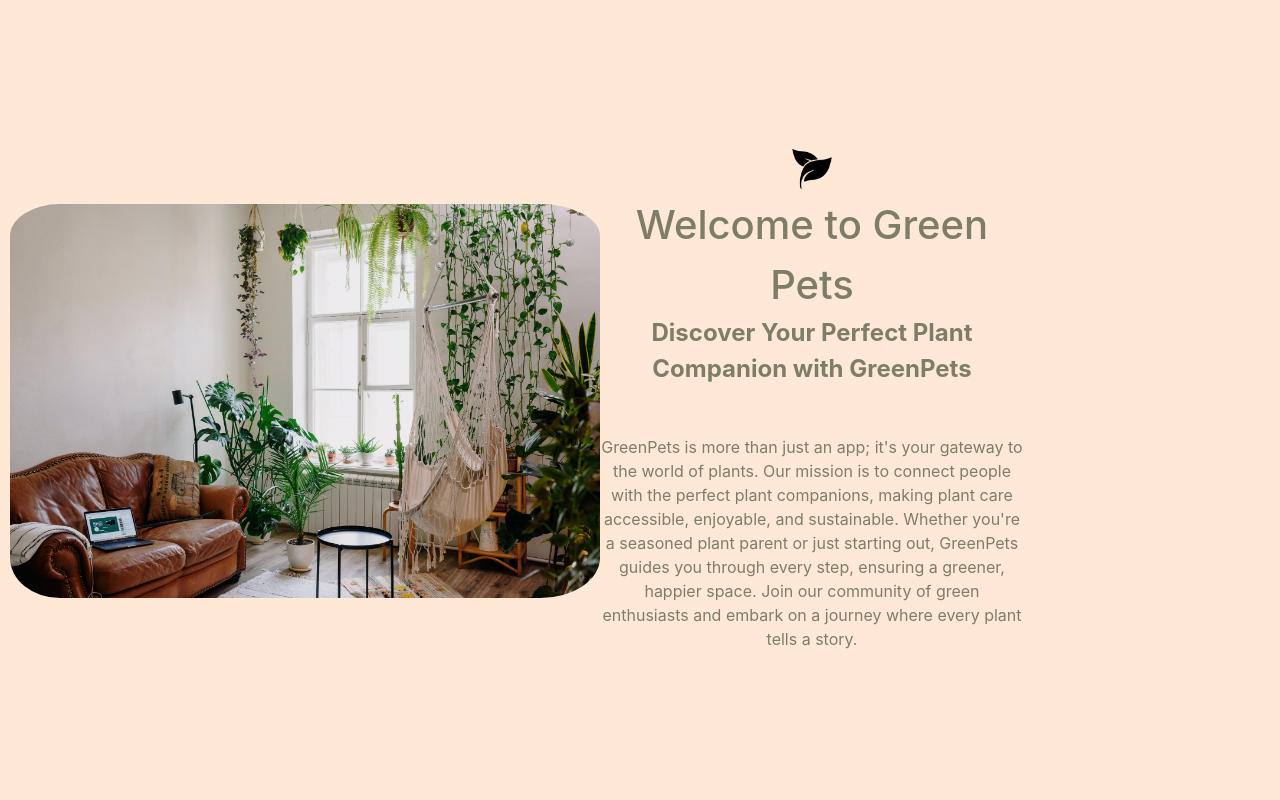
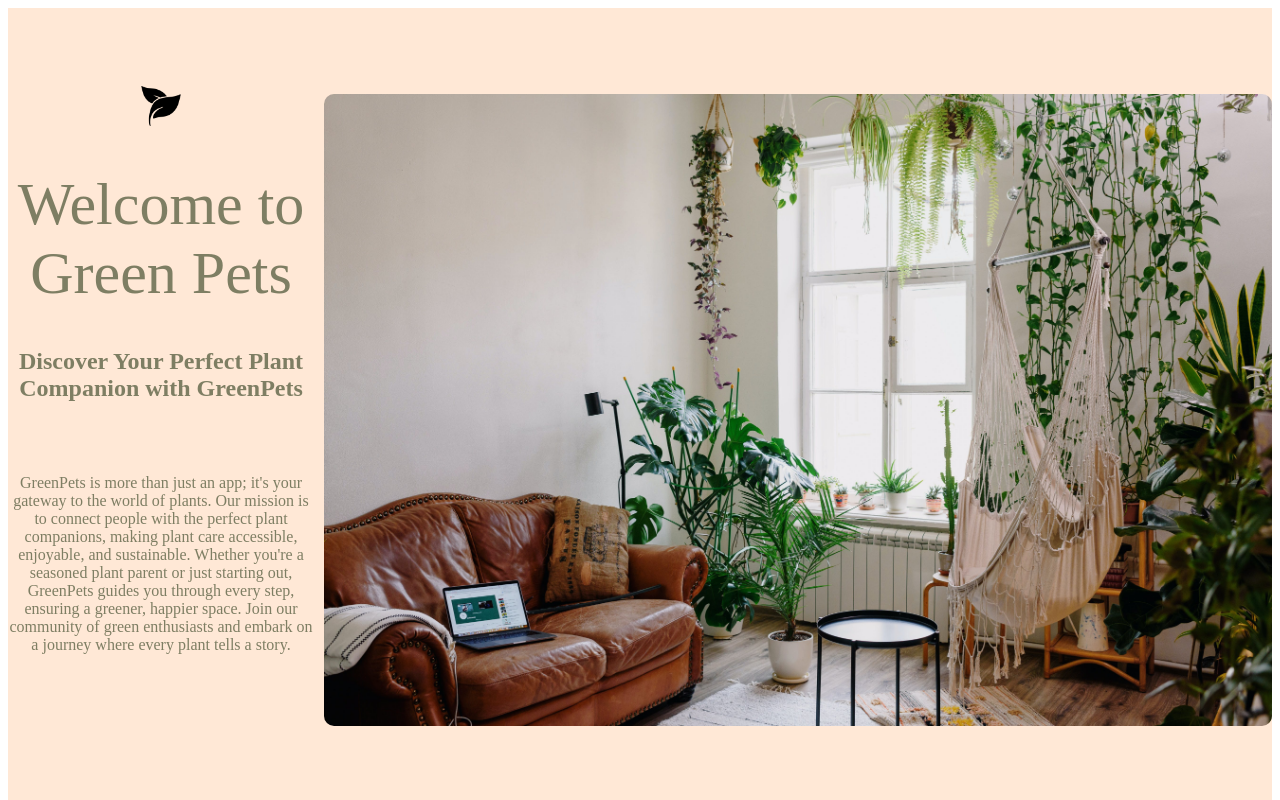
Before and after one commit to Los-Terremotos/GreenPets, a React (Vite) app in the folder client/: page / in a window 1280 px wide. Shown: the top 800 px of the page. Built offline with nearby package versions, Linux system fonts and the light colour scheme.

Commit message:
Updated some styling for HomePage. Implemented scroll effect for navbar tabs

```diff
--- a/client/package.json
+++ b/client/package.json
@@ -24,6 +24,7 @@
     "@mui/material": "^5.14.18",
     "@reduxjs/toolkit": "^2.0.1",
     "@types/react-redux": "^7.1.32",
+    "@types/react-scroll": "^1.8.10",
     "axios": "^1.6.2",
     "framer-motion": "^10.16.16",
     "graphql": "^16.8.1",
@@ -32,6 +33,7 @@
     "react-icons": "^4.12.0",
     "react-redux": "^9.0.4",
     "react-router-dom": "^6.20.1",
+    "react-scroll": "^1.9.0",
     "styled-components": "^6.1.1"
   },
   "devDependencies": {
--- a/client/src/components/HomePageComponents/HeroSection.tsx
+++ b/client/src/components/HomePageComponents/HeroSection.tsx
@@ -6,10 +6,7 @@ import { GeneralSectionContainer } from '../../styles';
 
 
 const HeroSectionContainer = styled(GeneralSectionContainer)`
-  display: flex;
   flex-direction: row;
-  justify-content: space-evenly;
-  align-items: center;
   width: 100%;
   height: 100vh;
   top: 45px;
@@ -25,11 +22,28 @@ const HeroSectionContainer = styled(GeneralSectionContainer)`
   }
 `
 
-const HeroSectionContainerImg = styled.img`
-  width: 600px;
-  height: 100%;
+const Wrapper = styled.div`
+  display: flex;
+  flex: 1;
+`
+
+const TextContainer = styled.div`
+  flex: 1;
+  text-align: center;
+  color: #7E7E63;
+  height: 80%;
+
+  h1{
+    font-size: 60px;
+    font-weight: 500;
+  }
+`
+
+const HeroSectionImgContainer = styled.div`
+  width: 75%;
+  height: 80%;
   padding-top: 8px;
-  border-radius: 10%;
+
   padding-left: 10px;
 
   @media (max-width: 900px) {
@@ -38,23 +52,13 @@ const HeroSectionContainerImg = styled.img`
     width: 80%;
   }
 `
-const TextContainer = styled.div`
-  flex: 1;
-  text-align: center;
-  margin-right: 20%;
 
-  h1{
-    font-size: 40px;
-    font-weight: 500;
-  }
+const Image = styled.img`
+  max-width: 100%;
+  height: auto;
+  border-radius: 10px;
+`
 
-  @media (max-width: 900px) {
-    display: none;
-  }
-
-  color: #7E7E63;
-
-`
 const LeafImg = styled.img`
   max-width: 100%;
   height: 40px;
@@ -70,9 +74,7 @@ const HeroSection: React.FC = () => {
 
   return (
     <HeroSectionContainer>
-      <div>
-        <HeroSectionContainerImg src={assets} alt="Hero Section Container Image" />
-      </div>
+      <Wrapper>
         <TextContainer>
           <LeafImg src={leaf} alt="Leaf Icon" />
           <h1>Welcome to Green Pets</h1>
@@ -81,6 +83,11 @@ const HeroSection: React.FC = () => {
           <br/>
           <p>GreenPets is more than just an app; it's your gateway to the world of plants. Our mission is to connect people with the perfect plant companions, making plant care accessible, enjoyable, and sustainable. Whether you're a seasoned plant parent or just starting out, GreenPets guides you through every step, ensuring a greener, happier space. Join our community of green enthusiasts and embark on a journey where every plant tells a story.</p>
         </TextContainer>
+
+        <HeroSectionImgContainer>
+          <Image src={assets} alt="Hero Section Image"/>
+        </HeroSectionImgContainer>
+      </Wrapper>
     </HeroSectionContainer>
   )
 };
--- a/client/src/components/Navbar.tsx
+++ b/client/src/components/Navbar.tsx
@@ -1,98 +1,67 @@
-import React, { useEffect } from 'react';
+import React, { useEffect } from "react";
 //import MenuIcon from '@mui/icons-material/Menu';
-import styled from 'styled-components';
-import {useLocation, Link} from 'react-router-dom';
+import styled from "styled-components";
+import { useLocation } from "react-router-dom";
 import { IoLeaf } from "react-icons/io5";
-import { createGlobalStyle } from 'styled-components'
-import { useSelector, useDispatch } from 'react-redux';
+import { useSelector, useDispatch } from "react-redux";
 //import { openModal } from '../Features/modal/modalSlice';
-import { RootState } from '../App/store';
-import Modal from './Modal';
+import { RootState } from "../App/store";
+import Modal from "./Modal";
 //import { openLogin } from '../Features/userAuth/loginSlice';
 //import { openSignUp } from '../Features/userAuth/signUpSlice';
-import { setNavbarVisibility } from '../Features/Navbar/navbarSlice';
-import StyledNavbar from './StyledNavbar';
+import { setNavbarVisibility } from "../Features/Navbar/navbarSlice";
+import StyledNavbar from "./StyledNavbar";
+import { Link, animateScroll as scroll } from "react-scroll";
 
 // global style specific to this component
 //Added style box sizing: border-box for when we are setting height and width it will
 //take into account padding and margins.
-const GlobalStyle = createGlobalStyle`
-:root{
-    font-family: Inter, system-ui, Avenir, Helvetica, Arial, sans-serif;
-    line-height: 1.5;
-    font-weight: 400;
 
-    color-scheme: light dark;
-    color: rgba(255, 255, 255, 0.87);
-    background-color: #A5A58D;
-
-    font-synthesis: none;
-    text-rendering: optimizeLegibility;
-    -webkit-font-smoothing: antialiased;
-    -moz-osx-font-smoothing: grayscale;
-}
-  * {
-    margin: 0;
-    padding: 0;
-    box-sizing: border-box;
-}
-
-a { font-weight: 500;
-    color: black;
+const NavbarComponent = styled.div`
+  a {
+    font-size: 20px;
+    font-weight: 500;
     text-decoration: inherit;
     text-decoration: none;
     padding: 0.5em;
-    color: black;
   }
-a:hover{
+  a:hover {
     border-radius: 15px;
-    color: #FFE8D6;
+    color: #ffe8d6;
     // border-bottom: 4px solid #FFE8D6;
-    background-color: #A5A58D;
+    background-color: #a5a58d;
     transition: background-color 1s ease;
   }
 
-@media (prefers-color-scheme: light){
-    a{
-    color: #FFE8D6;
+  @media (prefers-color-scheme: light) {
+    a {
+      color: #7e7e63;
     }
   }
-`
-// commented out since all styling resides within the nav variable
-// const Header = styled.header`
-//     position: fixed;
-//     width: 100%;
-//     top: 0;
-//     left: 0;
-//     background-color: pink;
-//     color: black;
-//     font-family: sans-serif;
-//     padding: 1em;
-//     height: 45px;
-//     z-index: 1;
-// `
+`;
+
 const UL = styled.ul`
   list-style-type: none;
   margin: 20px;
   display: flex;
   justify-content: space-between;
   align-items: center;
-`
+`;
 const LI = styled.li`
   margin: 12px;
-`
+`;
 
 const SpreadIcons = styled.div`
   width: 10%;
   display: flex;
   justify-content: space-between;
   align-items: center;
-`
+`;
 
 const LeafColor = styled.div`
-    color: #A5A58D;
+  color: #a5a58d;
   // color: #5F9EA0;
-`
+`;
 
 const Navbar: React.FC = () => {
   const location = useLocation();
@@ -101,7 +70,9 @@ const Navbar: React.FC = () => {
   const dispatch = useDispatch();
 
   // logic to setup navbar visibility
-    const isNavbarVisible = useSelector((state: RootState) => state.isNavbarVisible.isNavbarVisible)
+  const isNavbarVisible = useSelector(
+    (state: RootState) => state.isNavbarVisible.isNavbarVisible
+  );
 
   useEffect(() => {
     const handleScroll = () => {
@@ -112,11 +83,10 @@ const Navbar: React.FC = () => {
       dispatch(setNavbarVisibility(isVisible));
     };
 
-        window.addEventListener('scroll', handleScroll);
+    window.addEventListener("scroll", handleScroll);
     return () => {
-            window.removeEventListener('scroll', handleScroll);
+      window.removeEventListener("scroll", handleScroll);
     };
-
   }, [dispatch]);
 
   // logic to conditionally render user auth components
@@ -133,20 +103,59 @@ const Navbar: React.FC = () => {
   const sliceCheck = useSelector((state: RootState) => state.modalToggle);
   //console.log(`sliceCheck: ${JSON.stringify(sliceCheck)}`)
   // Check if the modal isOpen prop is true and render the Modal component
-    const renderModal = sliceCheck.isOpen && (
-        <Modal />
-    );
+  const renderModal = sliceCheck.isOpen && <Modal />;
 
   // variable to conditionally render the home page nav bar vs the second page & beyond
-    const chooseNavBar = (route:string) =>{
-        if(route === '/'){
-            return(
+  const chooseNavBar = (route: string) => {
+    if (route === "/") {
+      return (
         <StyledNavbar isNavbarVisible={isNavbarVisible}>
           <UL>
-                        <LI><a href = "/test-field">Test Field</a></LI>
-                        <LI><a href = "/get-started">Get Started</a></LI>
-                        <LI><a href='/road-map'>Roadmap</a></LI>
-                        <LI><a href=''>Contributors</a></LI>
+            {/* <LI>
+                            <Link to= 'test-field' spy={true} smooth={true} duration={500}>
+                                Test Field
+                            </Link>
+                        </LI> */}
+            <LI>
+              <Link to="top" spy={true} smooth={true} duration={500}>
+                Home
+              </Link>
+            </LI>
+            <LI>
+              <Link to="about-us" spy={true} smooth={true} duration={500}>
+                About Us
+              </Link>
+            </LI>
+            <LI>
+              <Link to="features" spy={true} smooth={true} duration={500}>
+                Services
+              </Link>
+            </LI>
+            <LI>
+              <Link to="reviews" spy={true} smooth={true} duration={500}>
+                Reviews
+              </Link>
+            </LI>
+            <LI>
+              <Link to="road-map" spy={true} smooth={true} duration={500}>
+                Roadmap
+              </Link>
+            </LI>
+            <LI>
+              <Link to="contributors" spy={true} smooth={true} duration={500}>
+                Contributors
+              </Link>
+            </LI>
+            <LI>
+              <Link to="contact" spy={true} smooth={true} duration={500}>
+                Contact
+              </Link>
+            </LI>
+            <LI>
+              <Link to="get-started" spy={true} smooth={true} duration={500}>
+                Get Started
+              </Link>
+            </LI>
             {/* Uncomment if userAuth is implemented
                         <button onClick={handleLoginClick}>Login</button>
                         <button onClick={handleSignUpClick}>Sign Up</button>
@@ -155,8 +164,7 @@ const Navbar: React.FC = () => {
           </UL>
         </StyledNavbar>
       );
-        }
-        else {
+    } else {
       const Nav = styled.nav`
         display: flex;
         flex-direction: row;
@@ -165,16 +173,15 @@ const Navbar: React.FC = () => {
         height: 4rem;
         width: 100%;
         align-items: center;
-            color: #5F9EA0;
-            // color: #A5A58D;
+        color: #7e7e63;
         position: fixed;
         top: 0;
         left: 0;
         right: 0;
         z-index: 100;
-            background-color: whitesmoke;
+        background-color: #ffe8d6;
       `;
-            return(
+      return (
         <Nav>
           <SpreadIcons>
             <Link to="/">
@@ -187,16 +194,14 @@ const Navbar: React.FC = () => {
         </Nav>
       );
     }
-    }
+  };
 
-    return(
-        <>
+  return (
+    <NavbarComponent>
       {renderModal}
-            <GlobalStyle/>
       {chooseNavBar(location.pathname)}
-        </>
+    </NavbarComponent>
   );
 };
 
-
 export default Navbar;
--- a/client/src/components/StyledNavbar.tsx
+++ b/client/src/components/StyledNavbar.tsx
@@ -18,7 +18,7 @@ const StyledNavbar: React.FC<StyledNavProps> = ({ isNavbarVisible , children}) =
           left: 0,
           right: 0,
           zIndex: 100,
-          backgroundColor: 'whitesmoke',
+          backgroundColor: '#FFE8D6',
         }}
       >
         {children}
--- a/client/src/pages/HomePage.tsx
+++ b/client/src/pages/HomePage.tsx
@@ -9,8 +9,7 @@ import SliderSection from '../components/HomePageComponents/SliderSection';
 import TestimonialSection from '../components/HomePageComponents/TestimonialsSection';
 import CallToActionSection from '../components/HomePageComponents/CallToActionSection';
 import FooterSection from '../components/HomePageComponents/FooterSection';
-
-
+import { Element } from 'react-scroll';
 
 // global style specific to this component
 // Changed variable name to home page container
@@ -18,7 +17,7 @@ const GlobalStyle = styled.div`
   :root{
     font-family: Inter, system-ui, Avenir, Helvetica, Arial, sans-serif;
     line-height: 1.5;
-    font-weight: 400;
+    font-weight: 600;
 
     color-scheme: light dark;
     color: rgba(255, 255, 255, 0.87);
@@ -42,8 +41,8 @@ body{
     min-height: 150vh;
     overflow-x: hidden;
   }
+
   @media (prefers-color-scheme: light) {
-  :root {
     color: #213547;
     background-color: #ffffff;
   }
@@ -55,22 +54,39 @@ const HomePageContainer = styled.div`
 
 const HomePage: React.FC = () => {
   // initially setting navbar to be invisible
-  const isNavbarVisible = false;
-
+  //const isNavbarVisible = false;
+  //visible={isNavbarVisible}
   return (
     <>
       <GlobalStyle />
 
       <HomePageContainer>
 
-        <Navbar visible={isNavbarVisible}/>
+        <Navbar />
+
+        <Element name='top'>
           <HeroSection />
+        </Element>
+
+        <Element name='about-us'>
           <AboutSection />
+        </Element>
+
+        <Element name='features'>
           <FeaturesSection />
+        </Element>
+
         <SliderSection />
+
+        <Element name='reviews'>
           <TestimonialSection />
+        </Element>
+
         <CallToActionSection />
+
+        <Element name='contact'>
           <FooterSection />
+        </Element>
 
       </HomePageContainer>
     </>
--- a/client/src/styles.tsx
+++ b/client/src/styles.tsx
@@ -10,8 +10,6 @@ export const GeneralSectionContainer = styled.div`
   justify-content: center;
   align-items: center;
 `;
-
-
 
 
 export const TextContainer = styled.div`
```
Also changed, not shown: client/src/main.tsx (+4 -5 lines), 2 other files (tests, documents, lock files or other folders). Lines whose indentation alone changed are shown as unchanged.
